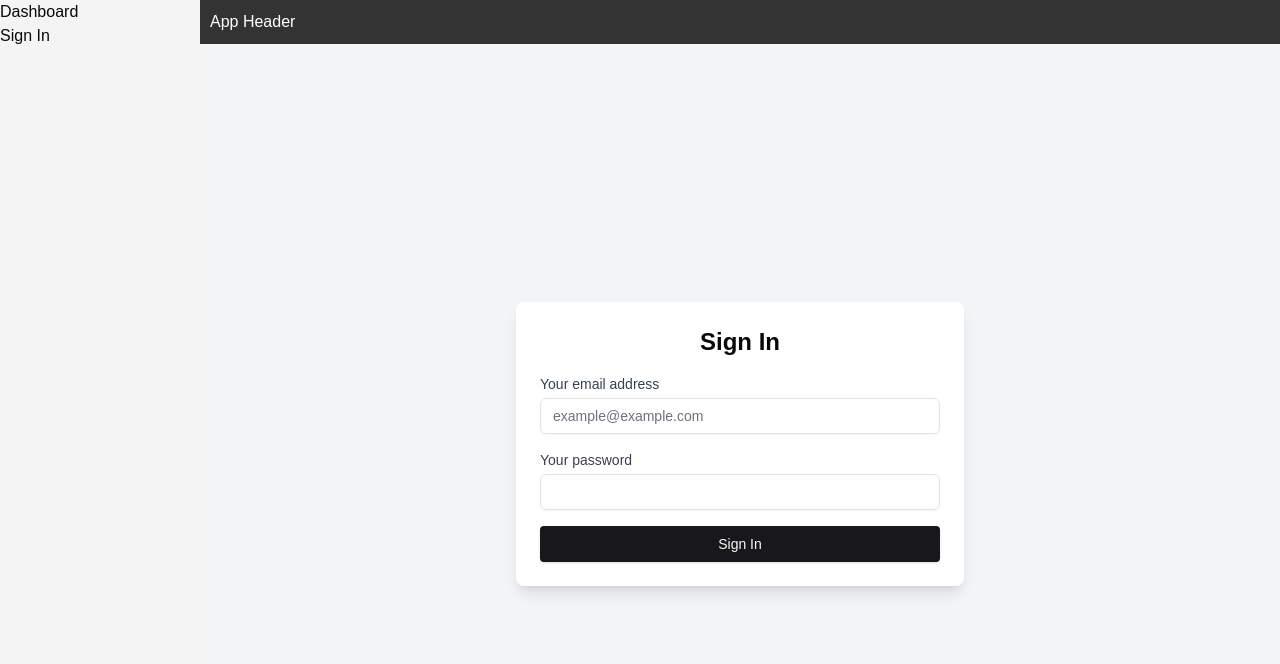
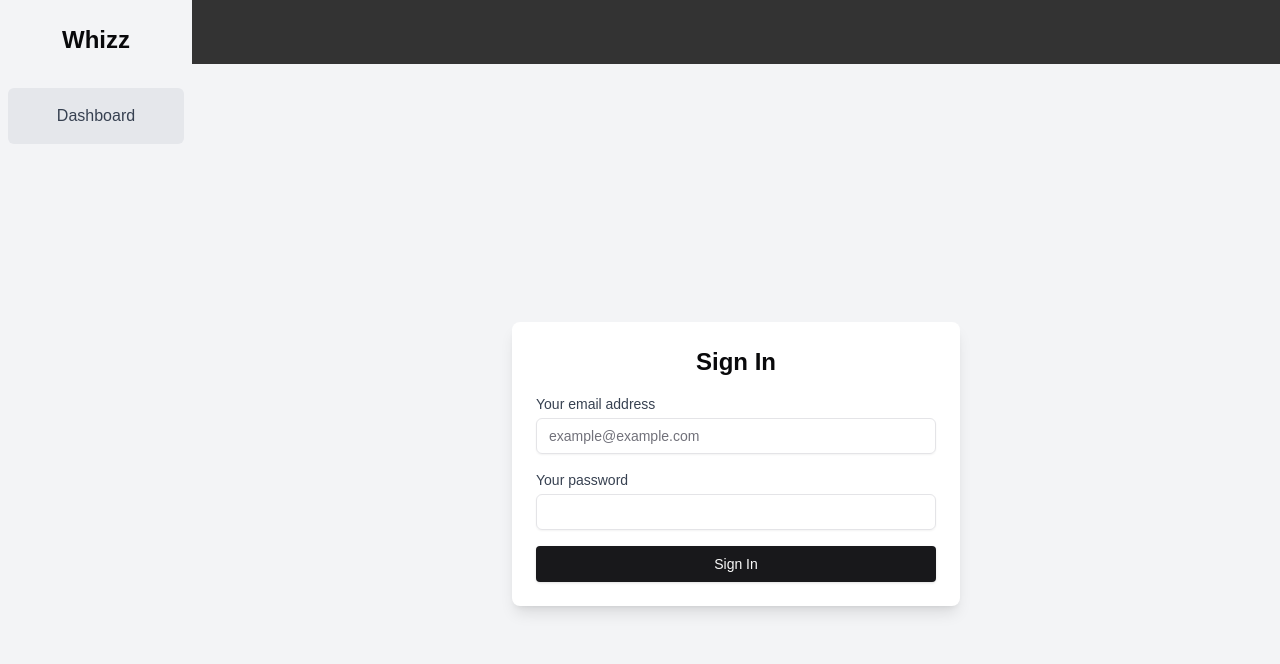
Before and after one commit to vedantbhamare-11/Whizz, a Next.js app in the folder client/whizz-admin/: page /signin in a window 1280 px wide. Shown: the top 664 px of the page. Built offline with nearby package versions, Linux system fonts and the light colour scheme.

Commit message:
updated the UI for sidebar and header

```diff
--- a/client/whizz-admin/src/app/signin/page.tsx
+++ b/client/whizz-admin/src/app/signin/page.tsx
@@ -1,11 +1,14 @@
 'use client';
 
 import React, { FormEvent } from "react";
+import { useRouter } from "next/navigation"; // For navigation
 import { Input } from "@/components/ui/input";
 import { Label } from "@/components/ui/label";
 import { Button } from "@/components/ui/button";
 
 export default function SignIn() {
+  const router = useRouter();
+
   const handleSubmit = (event: FormEvent<HTMLFormElement>) => {
     event.preventDefault();
     const formData = new FormData(event.currentTarget);
@@ -14,6 +17,9 @@ export default function SignIn() {
 
     // Add your sign-in logic here
     console.log("Sign-In form submitted", { email, password });
+
+    // Redirect to dashboard
+    router.push("/dashboard");
   };
 
   return (
@@ -54,7 +60,7 @@ export default function SignIn() {
           <div>
             <Button
               type="submit"
-              className="w-full rounded "
+              className="w-full rounded"
             >
               Sign In
             </Button>
--- a/client/whizz-admin/src/components/Header.tsx
+++ b/client/whizz-admin/src/components/Header.tsx
@@ -2,8 +2,8 @@ import { JSX } from "react";
 
 export default function Header(): JSX.Element {
   return (
-    <header style={{ padding: "10px", backgroundColor: "#333", color: "#fff" }}>
-      <h1>App Header</h1>
+    <header className="flex items-center p-5 h-16 bg-[#333] text-white">
+
     </header>
   );
 }
--- a/client/whizz-admin/src/components/Sidebar.tsx
+++ b/client/whizz-admin/src/components/Sidebar.tsx
@@ -1,17 +1,42 @@
+'use client';
+
 import Link from "next/link";
+import { usePathname } from "next/navigation";
 import { JSX } from "react";
 
 export default function Sidebar(): JSX.Element {
+  const pathname = usePathname();
+
+  const links = [
+    { href: "/dashboard", label: "Dashboard" },
+  ];
+
   return (
-    <aside style={{ width: "200px", backgroundColor: "#f4f4f4", height: "100vh" }}>
-      <nav>
-        <ul>
-          <li>
-            <Link href="/dashboard">Dashboard</Link>
-          </li>
-          <li>
-            <Link href="/signin">Sign In</Link>
-          </li>
+    <aside
+      className="flex h-screen bordder border-r-black bg-gray-100 w-48 flex-col items-start py-6 "
+    >
+      <div className="flex items-center justify-center w-full">
+      <h1 className="text-2xl font-semibold">
+        Whizz
+      </h1>
+      </div>
+
+      <nav className="w-full mt-6 flex flex-col justify-center">
+        <ul className="space-y-4 p-2">
+          {links.map((link) => (
+            <li key={link.href}>
+              <Link
+                href={link.href}
+                className={`w-full flex items-center justify-center block py-4 rounded-md  font-medium ${
+                  pathname === link.href
+                    ? "bg-[#333] text-white"
+                    : "bg-gray-200 text-gray-700 hover:bg-gray-300"
+                }`}
+              >
+                {link.label}
+              </Link>
+            </li>
+          ))}
         </ul>
       </nav>
     </aside>
```
